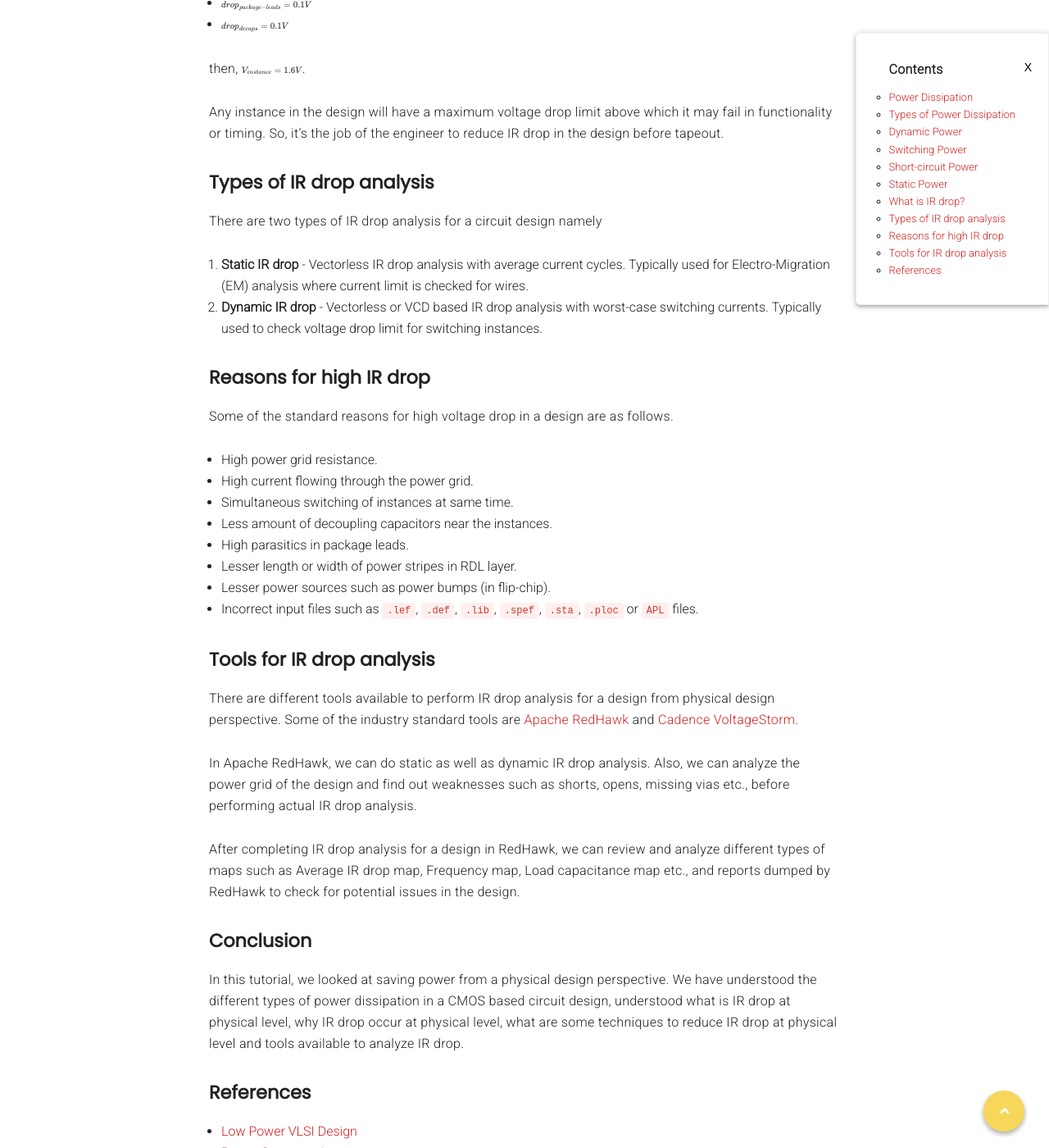
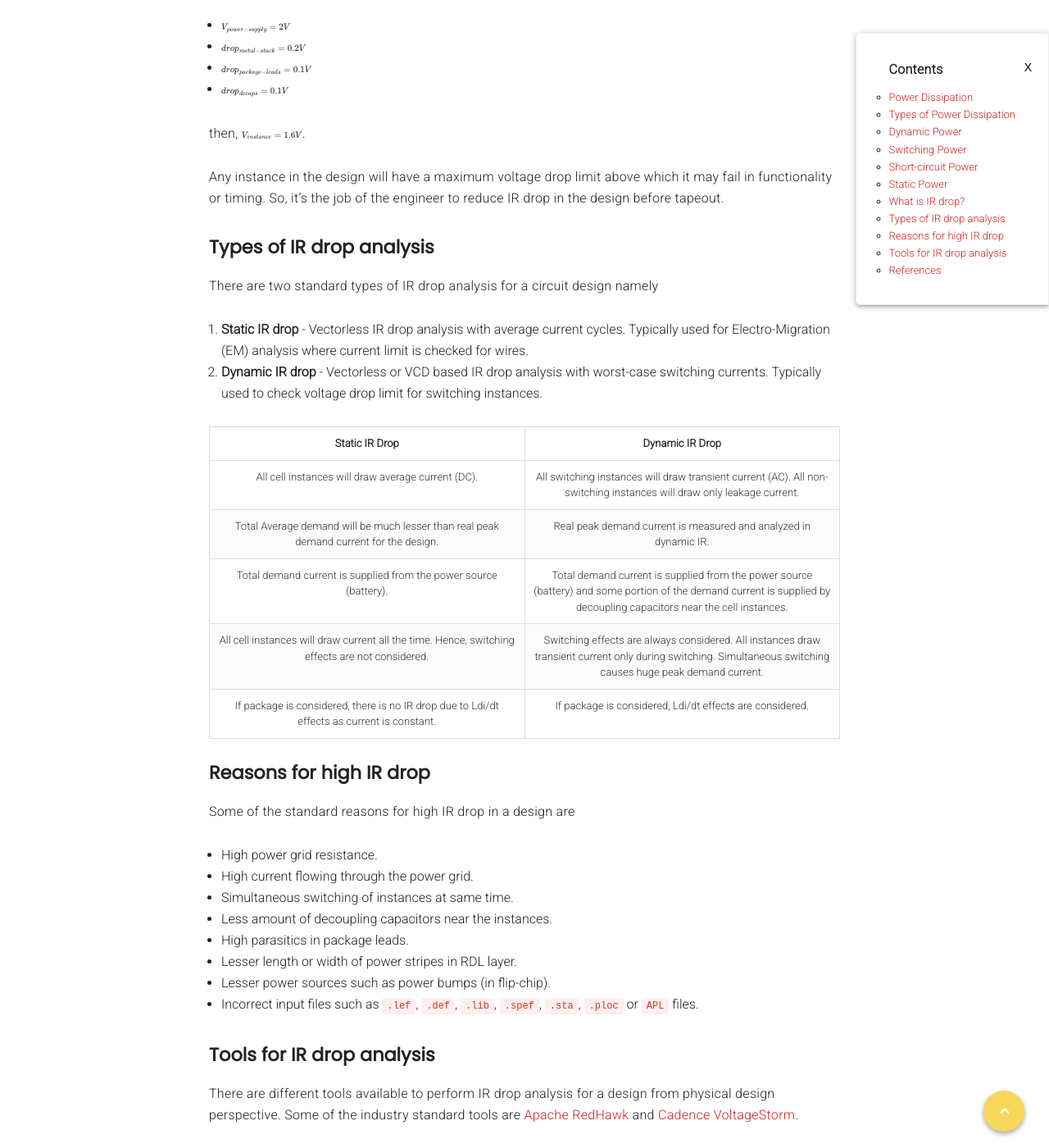
Before and after one commit to shravankumar147/Gogul09.github.io, a Jekyll site: the page built from _posts/physical_design/power/2018-10-26-low-power-vlsi-design-1.md, in a window 1280 px wide and 1400 px high, scrolled down 7389 px. Shown: the whole window at 82% size. Built offline with Jekyll 4.4.1, drawn with Linux system fonts in a browser that asks for light colours; nearby versions of some CDN libraries; formulas are drawn with MathJax 3; comment, search, counter and statistics services are not loaded; some of the changed text lies outside the part shown.

Commit message:
updated post

```diff
--- a/_posts/physical_design/power/2018-10-26-low-power-vlsi-design-1.md
+++ b/_posts/physical_design/power/2018-10-26-low-power-vlsi-design-1.md
@@ -28,7 +28,7 @@
   </ul>
 </div>
 
-Power has become a very important factor be to considered as technology node shrinks. For a VLSI Design Engineer, knowledge on power consumption in a CMOS design is crucial as it has become a very big challenge in latest technology nodes.
+Power & Battery life have become very important factors be to considered during chip design as technology node shrinks. For a VLSI Design Engineer, knowledge on power consumption in a CMOS design is crucial as it has become a very big challenge in latest technology nodes.
 
 Almost any electronic device that you hold in your hand (smartphone, tablet, notebook, laptop etc.,) consume power from a limited power supply (battery). Thus, making the chip consume less power is a mandatory problem to be solved.
 
@@ -63,10 +63,9 @@
   <figcaption>Figure 1. Types of Power Dissipation in CMOS</figcaption>
 </figure>
 
-
 <h3 id="dynamic-power">Dynamic Power</h3>
 
-As the name suggests, dynamic power dissipation occurs when the transistors are switching from one logic state to another. There are two types of dynamic power dissipation in CMOS circuits namely
+As the name suggests, dynamic power dissipation occurs when the transistors are *switching* from one logic state to another. There are two types of dynamic power dissipation in CMOS circuits namely
 1. Switching Power
 2. Short-circuit Power
 
@@ -77,11 +76,11 @@
 
 <h4 id="switching-power">Switching Power</h4>
 
-When a transistor switch from one logic state to another, the load capacitance at the output pin needs to be charged or discharged which is referred as the switching power as shown in Figure 2.
+When a transistor switch from one logic state to another, the load capacitance at the output pin needs to be *charged* or *discharged* which is referred as the switching power as shown in Figure 2.
 * When the output rises, the load capacitance must go from \\( V_{SS} \\) to \\( V_{DD} \\).
 * When the output falls, the load capacitance must go from \\( V_{DD} \\) to \\( V_{SS} \\).
 
-Recall that in basic electronic theory, there is a switching current associated on charging or discharging the capacitor which is given as \\( i = C \frac{dV_{DD}}{dt}\\), which further gets multiplied by \\( V_{DD} \\) to produce power.
+Recall that in basic electronic theory, there is a *switching current* associated on charging or discharging the capacitor which is given as \\( i = C \frac{dV_{DD}}{dt}\\), which further gets multiplied by \\( V_{DD} \\) to produce power.
 
 Similarly in CMOS, the average dynamic power (\\(P_{dynamic}\\)) is given by
 
@@ -155,6 +154,8 @@
 * \\( V_{DD} \\) - power supply voltage
 * \\( f_{sw} \\) - switching frequency
 
+---
+
 <h3 id="static-power">Static Power</h3>
 
 As the name suggests, even when the chip is off or quiescent (static), there exists some amount of power dissipation due to transistor's leakage characteristics giving rise to leakage power. This is due to the characteristic of CMOS transistors itself, which is a function of power supply voltage \\( V_{DD} \\), threshold voltage \\( V_{th} \\) and transistor's dimension (width \\(W \\) and length \\( L \\)).
@@ -164,7 +165,7 @@
   <figcaption>Figure 3. Static or Leakage Power Dissipation</figcaption>
 </figure>
 
-As we scale down the technology node, leakage power is becoming a significant contributor in IR drop analysis. Leakage power can further be classified into three types.
+As we scale down the technology node, *leakage power* is becoming a significant contributor in IR drop analysis. Leakage power can further be classified into three types.
 
 1. Diode leakage
 2. Sub-threshold leakage
@@ -178,9 +179,11 @@
 $$
 </div>
 
-From an implementation perspective, <span class="coding">.lib</span> files of a standard cell contains leakage power related information which is further given to power analysis tools such as Apache RedHawk.
+From an implementation perspective, <span class="coding">.lib</span> files of a standard cell contains leakage power related information which is further given to power analysis tools such as Apache RedHawk for power verification.
 
 You can see more information on leakage power [here](https://www.youtube.com/watch?v=d0OxV2rA398){:target="_blank"}.
+
+---
 
 <h3 id="what-is-ir-drop">What is IR drop?</h3>
 
@@ -229,13 +232,21 @@
 
 <h3 id="types-of-ir-drop-analysis">Types of IR drop analysis</h3>
 
-There are two types of IR drop analysis for a circuit design namely
+There are two standard types of IR drop analysis for a circuit design namely
 1. **Static IR drop** - Vectorless IR drop analysis with average current cycles. Typically used for Electro-Migration (EM) analysis where current limit is checked for wires.
 2. **Dynamic IR drop** - Vectorless or VCD based IR drop analysis with worst-case switching currents. Typically used to check voltage drop limit for switching instances.
 
+| Static IR Drop                                                                                  | Dynamic IR Drop                                                                                                                                                       |
+|-------------------------------------------------------------------------------------------------|-----------------------------------------------------------------------------------------------------------------------------------------------------------------------|
+| All cell instances will draw average current (DC).                                              | All switching instances will draw transient current (AC). All non-switching instances will draw only leakage current.                                                 |
+| Total Average demand will be much lesser than real peak demand current for the design.          | Real peak demand current is measured and analyzed in dynamic IR.                                                                                                      |
+| Total demand current is supplied from the power source (battery).                               | Total demand current is supplied from the power source (battery) and some portion of the demand current is supplied by decoupling capacitors near the cell instances. |
+| All cell instances will draw current all the time. Hence, switching effects are not considered. | Switching effects are always considered. All instances draw transient current only during switching. Simultaneous switching causes huge peak demand current.          |
+| If package is considered, there is no IR drop due to Ldi/dt effects as current is constant.     | If package is considered, Ldi/dt effects are considered.                                                                                                              |
+
 <h3 id="reasons-for-high-ir-drop">Reasons for high IR drop</h3>
 
-Some of the standard reasons for high voltage drop in a design are as follows.
+Some of the standard reasons for high IR drop in a design are
 
 * High power grid resistance.
 * High current flowing through the power grid.
```
Also changed, not shown: other parts of _posts/physical_design/power/2018-10-26-low-power-vlsi-design-1.md (+1 -1 lines), 3 other files.
